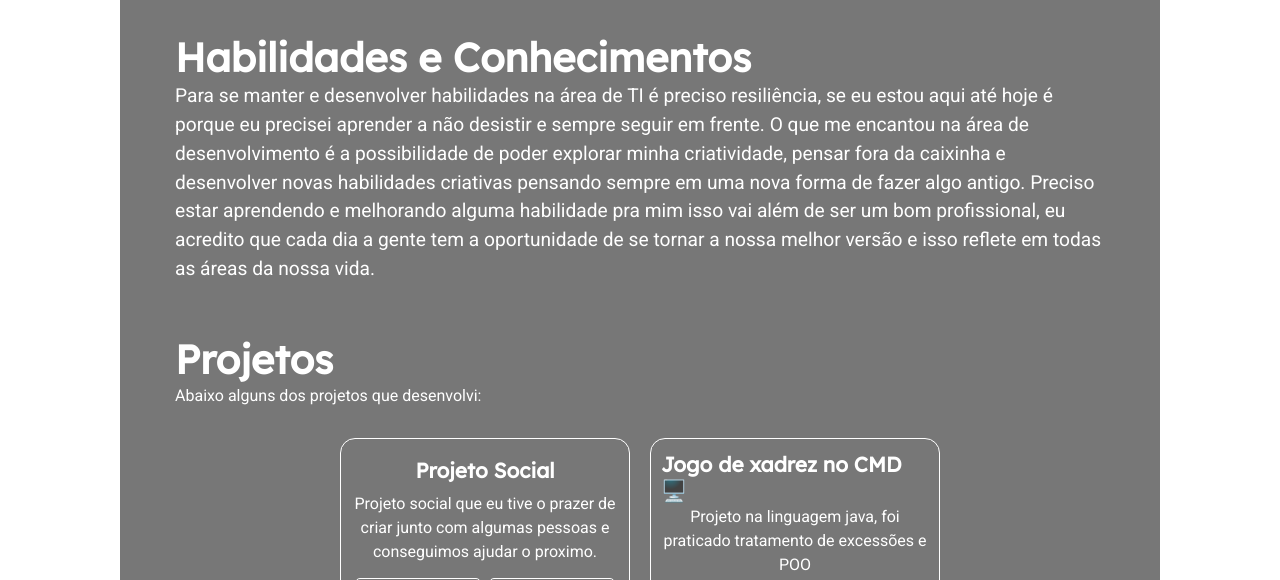
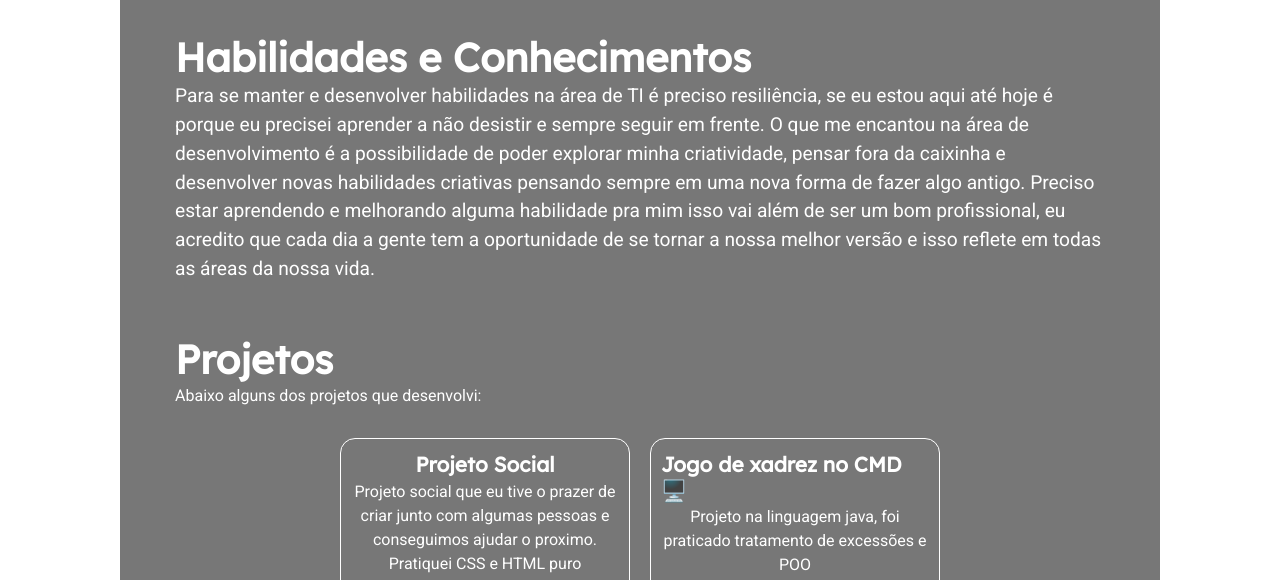
Before and after one commit to enascentedev/Emanuel-portifolio, a website: page index.html in a window 1280 px wide. Shown: the part 1846-2426 px from the top of the page. Drawn offline with nearby package versions, Linux system fonts and the light colour scheme.

Commit message:
Update index.html

```diff
--- a/index.html
+++ b/index.html
@@ -283,6 +283,7 @@
               <p class="descricao">
                 Projeto social que eu tive o prazer de criar junto
                 com algumas pessoas e conseguimos ajudar o proximo.
+                Pratiquei CSS e HTML puro
               </p>
               <div class="links-group">
                 <button type="button">
```
